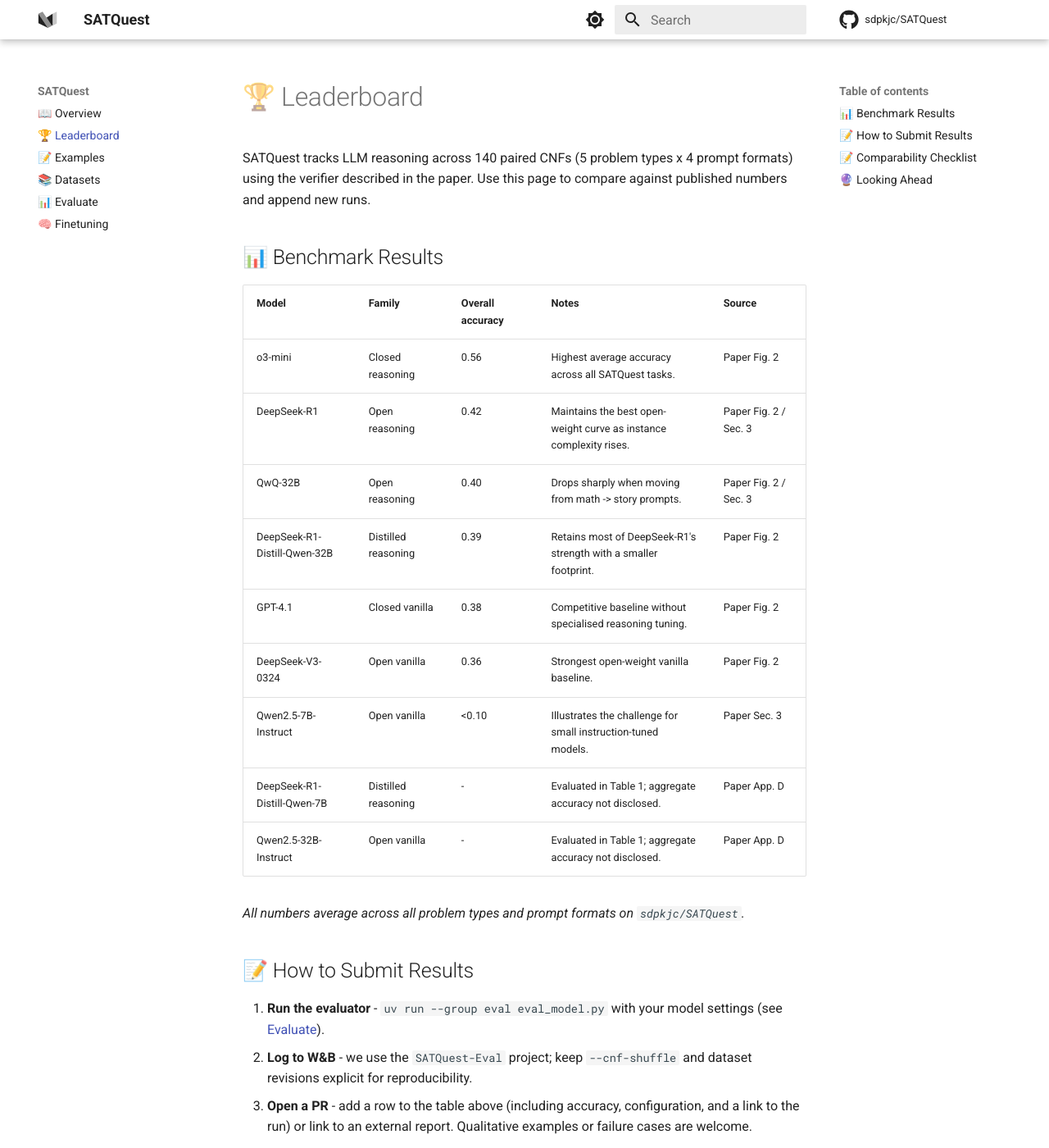
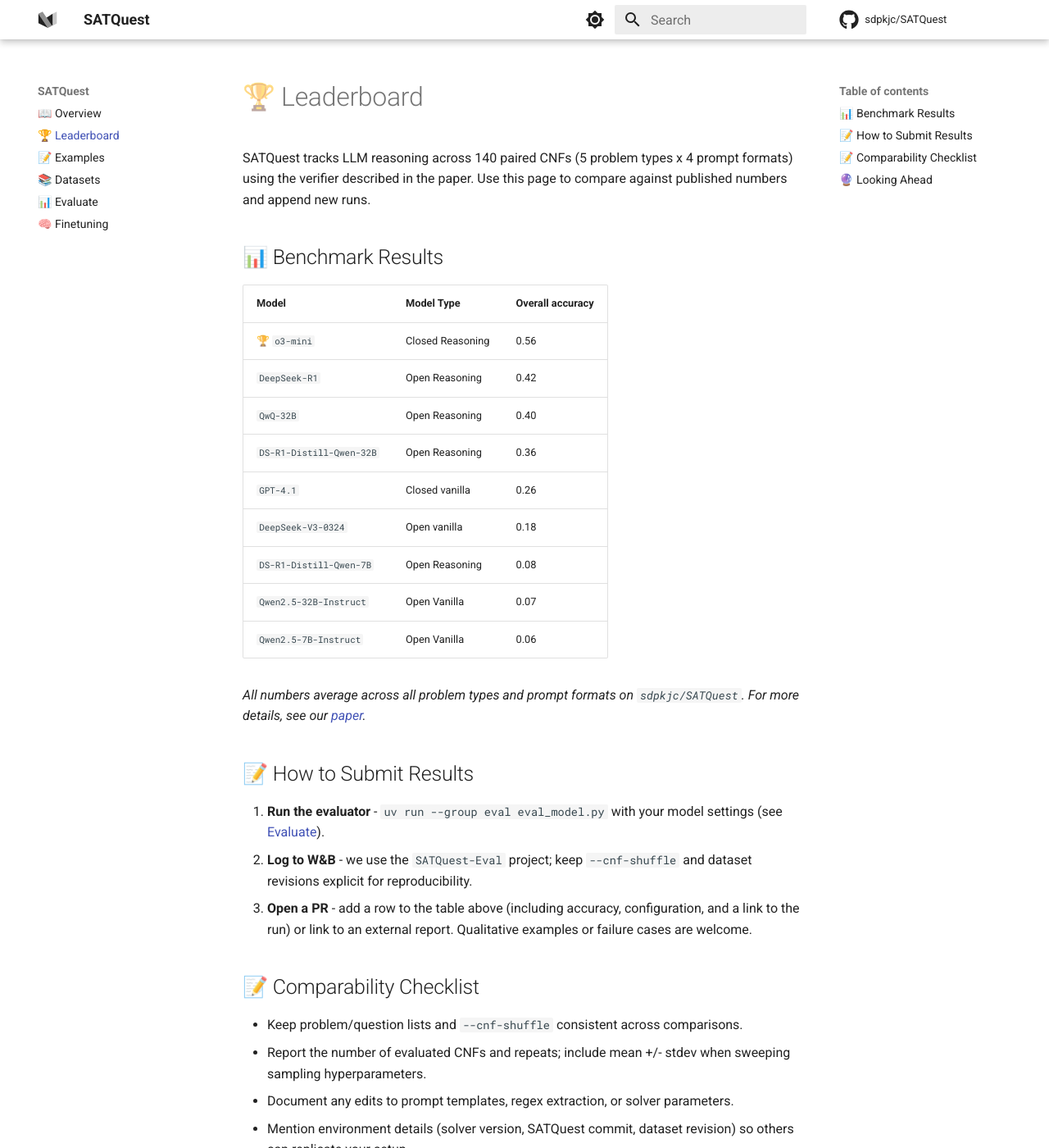
Before and after one commit to sdpkjc/SATQuest, an MkDocs documentation site: the page built from docs/leaderboard.md, in a window 1280 px wide and 1400 px high. Shown: the whole window at 82% size. Built offline with MkDocs 1.6.1 and Material for MkDocs 9.7.7, drawn with Linux system fonts in a browser that asks for light colours; comment, search, counter and statistics services are not loaded.

Commit message:
update docs

```diff
--- a/docs/leaderboard.md
+++ b/docs/leaderboard.md
@@ -4,19 +4,20 @@
 
 ## 📊 Benchmark Results
 
-| Model | Family | Overall accuracy | Notes | Source |
-| --- | --- | --- | --- | --- |
-| o3-mini | Closed reasoning | 0.56 | Highest average accuracy across all SATQuest tasks. | Paper Fig. 2 |
-| DeepSeek-R1 | Open reasoning | 0.42 | Maintains the best open-weight curve as instance complexity rises. | Paper Fig. 2 / Sec. 3 |
-| QwQ-32B | Open reasoning | 0.40 | Drops sharply when moving from math -> story prompts. | Paper Fig. 2 / Sec. 3 |
-| DeepSeek-R1-Distill-Qwen-32B | Distilled reasoning | 0.39 | Retains most of DeepSeek-R1's strength with a smaller footprint. | Paper Fig. 2 |
-| GPT-4.1 | Closed vanilla | 0.38 | Competitive baseline without specialised reasoning tuning. | Paper Fig. 2 |
-| DeepSeek-V3-0324 | Open vanilla | 0.36 | Strongest open-weight vanilla baseline. | Paper Fig. 2 |
-| Qwen2.5-7B-Instruct | Open vanilla | <0.10 | Illustrates the challenge for small instruction-tuned models. | Paper Sec. 3 |
-| DeepSeek-R1-Distill-Qwen-7B | Distilled reasoning | - | Evaluated in Table 1; aggregate accuracy not disclosed. | Paper App. D |
-| Qwen2.5-32B-Instruct | Open vanilla | - | Evaluated in Table 1; aggregate accuracy not disclosed. | Paper App. D |
+| Model                  | Model Type       | Overall accuracy |
+| ---------------------- | ---------------- | ---------------- |
+| 🏆 `o3-mini`           | Closed Reasoning | 0.56             |
+| `DeepSeek-R1`         | Open Reasoning   | 0.42             |
+| `QwQ-32B`             | Open Reasoning   | 0.40             |
+| `DS-R1-Distill-Qwen-32B` | Open Reasoning   | 0.36             |
+| `GPT-4.1`             | Closed vanilla | 0.26             |
+| `DeepSeek-V3-0324`     | Open vanilla   | 0.18             |
+| `DS-R1-Distill-Qwen-7B` | Open Reasoning   | 0.08             |
+| `Qwen2.5-32B-Instruct` | Open Vanilla   | 0.07             |
+| `Qwen2.5-7B-Instruct`  | Open Vanilla   | 0.06             |
 
 _All numbers average across all problem types and prompt formats on `sdpkjc/SATQuest`._
+_For more details, see our [paper](https://arxiv.org/abs/2509.00930)._
 
 ## 📝 How to Submit Results
 
```
Also changed, not shown: docs/index.md (+1 -3 lines).
